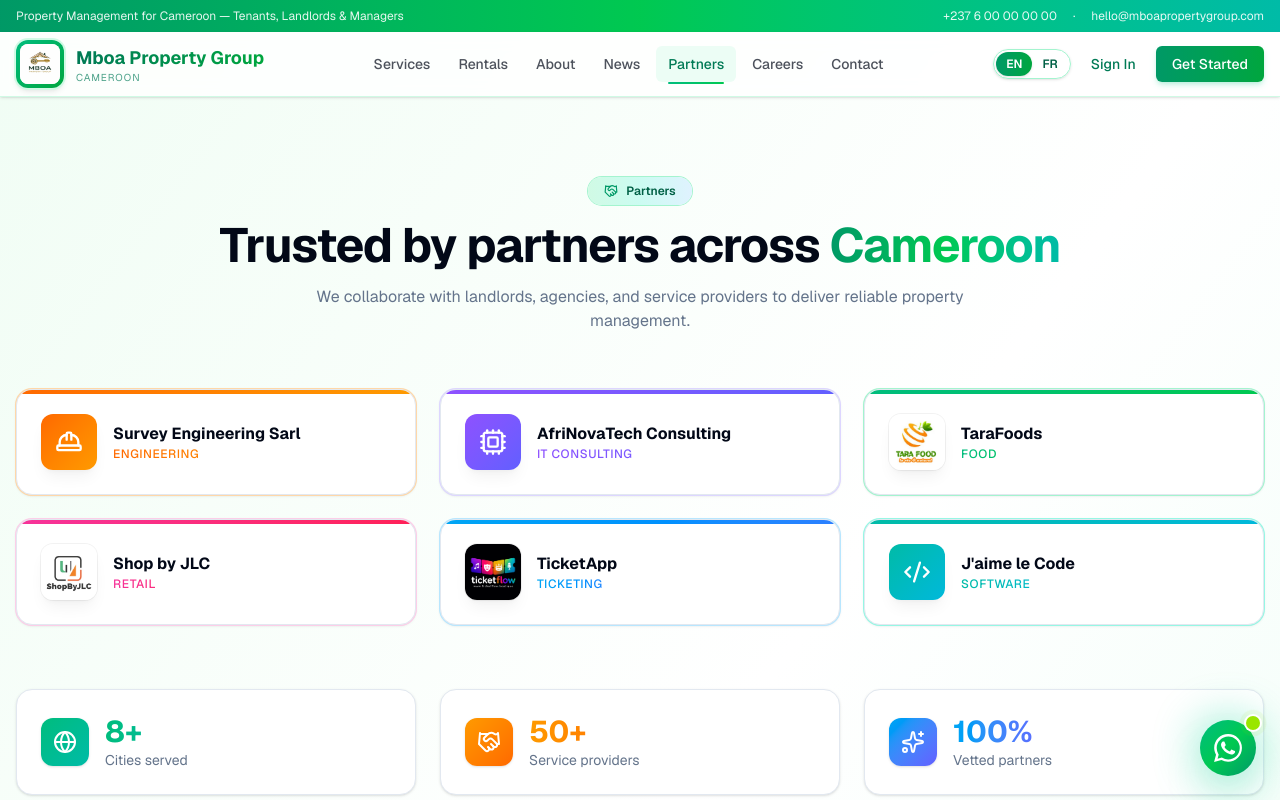
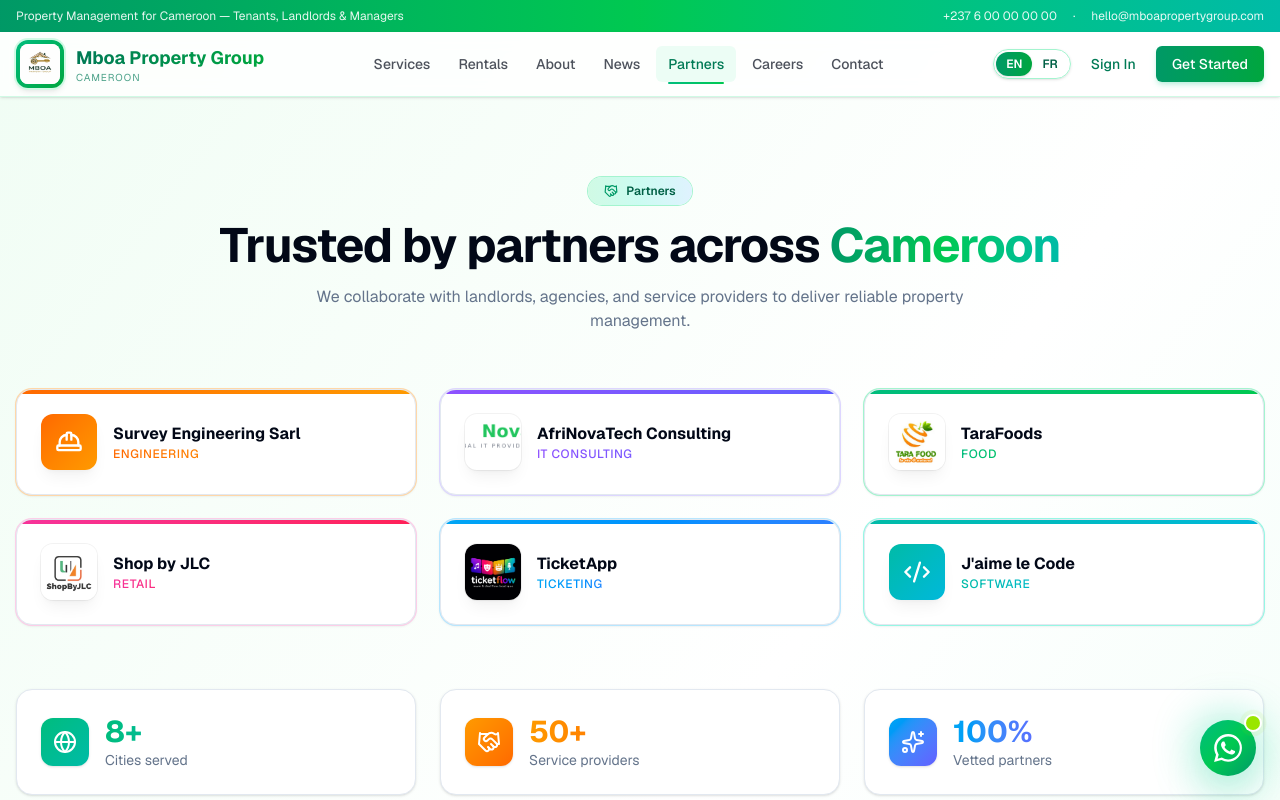
Before and after one commit to pdjomo89/Mboa-Property-Group, a Next.js app: page /partners in a window 1280 px wide. Shown: the top 800 px of the page. Built offline with nearby package versions, Linux system fonts and the light colour scheme; no server answers; what @convex-dev/auth would draw is missing.

Commit message:
Use afrinovatech image as AfriNovaTech partner logo
Co-Authored-By: Claude Opus 4.7 (1M context) <noreply@anthropic.com>

```diff
--- a/src/app/(marketing)/partners/page.tsx
+++ b/src/app/(marketing)/partners/page.tsx
@@ -4,7 +4,6 @@ import {
   ArrowRight,
   Handshake,
   HardHat,
-  Cpu,
   Code2,
   Sparkles,
   Globe,
@@ -31,7 +30,7 @@ export default async function PartnersPage() {
     ring: string;
   }> = [
     { name: "Survey Engineering Sarl", category: "Engineering", icon: HardHat, gradient: "from-orange-500 to-amber-500", soft: "from-orange-50 to-amber-50", ring: "ring-orange-200" },
-    { name: "AfriNovaTech Consulting", category: "IT Consulting", icon: Cpu, gradient: "from-violet-500 to-indigo-500", soft: "from-violet-50 to-indigo-50", ring: "ring-violet-200" },
+    { name: "AfriNovaTech Consulting", category: "IT Consulting", logo: "/afrinovatech.png", gradient: "from-violet-500 to-indigo-500", soft: "from-violet-50 to-indigo-50", ring: "ring-violet-200" },
     { name: "TaraFoods", category: "Food", logo: "/tarafoods.jpeg", gradient: "from-emerald-500 to-green-500", soft: "from-emerald-50 to-green-50", ring: "ring-emerald-200" },
     { name: "Shop by JLC", category: "Retail", logo: "/shopbyjlc.jpeg", gradient: "from-pink-500 to-rose-500", soft: "from-pink-50 to-rose-50", ring: "ring-pink-200" },
     { name: "TicketApp", category: "Ticketing", logo: "/ticketflow.png", gradient: "from-sky-500 to-blue-500", soft: "from-sky-50 to-blue-50", ring: "ring-sky-200" },
```
Also changed, not shown: public/afrinovatech.png (added).
